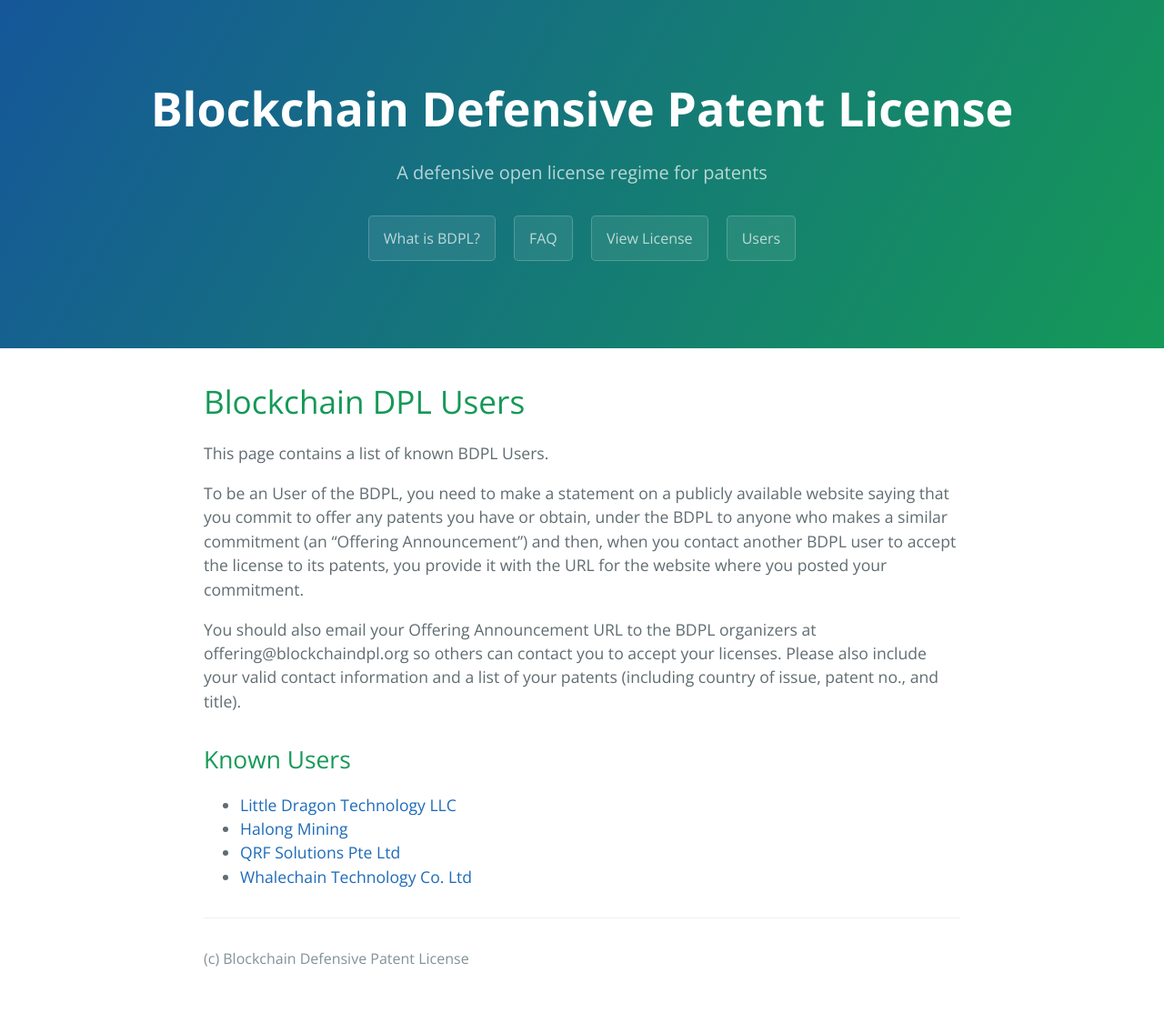
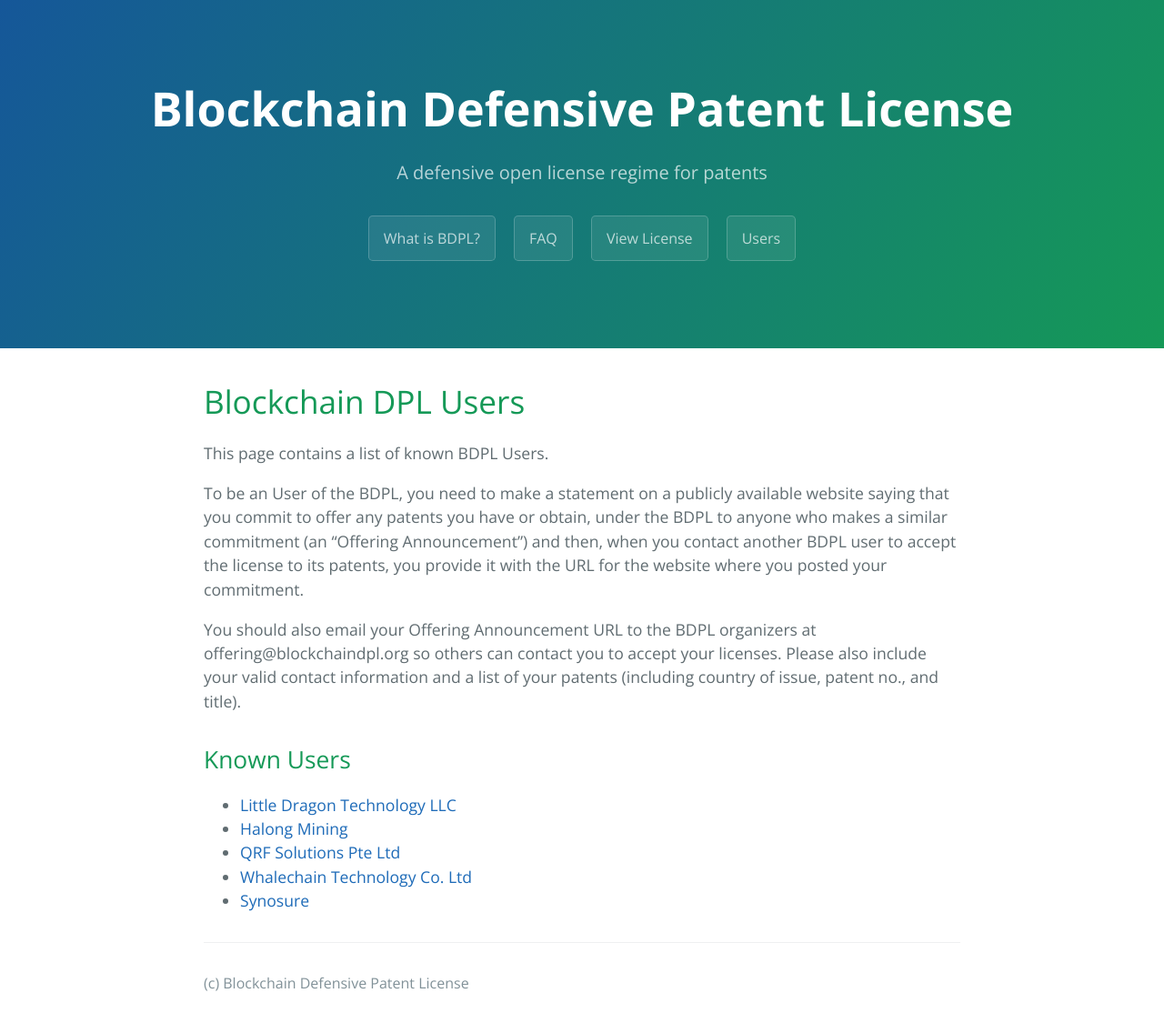
Before and after one commit to blockchaindpl/blockchaindpl.org, a Jekyll site: the page built from users.md, in a window 1280 px wide. Shown: the whole page at 91% size. Built offline with Jekyll 4.4.1, drawn with Linux system fonts in a browser that asks for light colours; our own code applies the rules of GitHub Pages for plain Markdown files; before the commit the page ends 1098 px from its top, so only the background shows below that.

Commit message:
Add users

```diff
--- a/users.md
+++ b/users.md
@@ -12,3 +12,4 @@ You should also email your Offering Announcement URL to the BDPL organizers at o
   - [Halong Mining](https://halongmining.com/blog/2018/03/06/bdpl-offering-announcement/)
   - [QRF Solutions Pte Ltd](https://qrfsolutions.com/offering-announcement-for-blockchain-defensive-patent-license/)
   - [Whalechain Technology Co. Ltd](https://whale-tw.com/en/whale-blockchain-based-en/bdpl-offering-announcement/)
+  - [Synosure](http://www.cynosure-chain.com/en/news_show.php?id=46)
```
